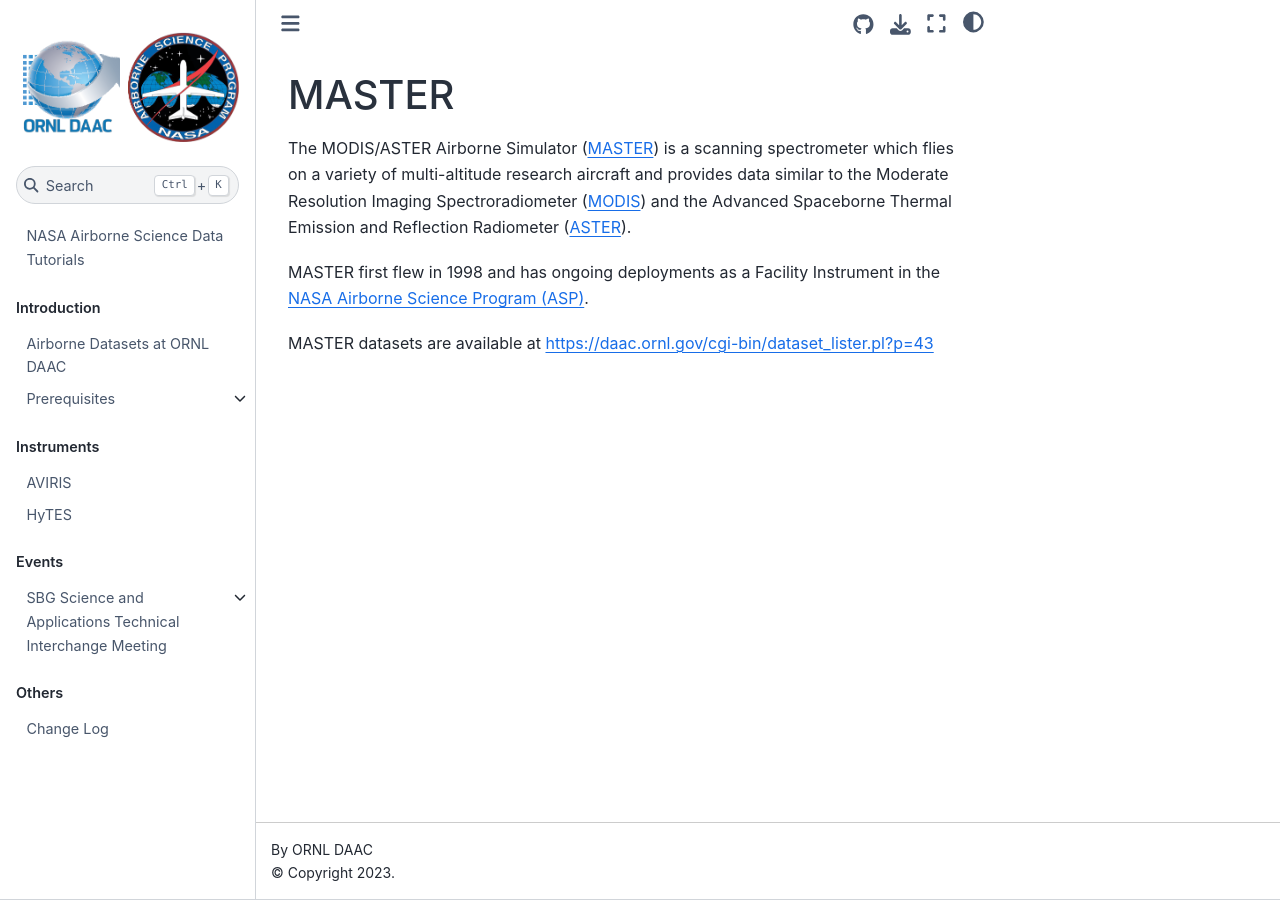
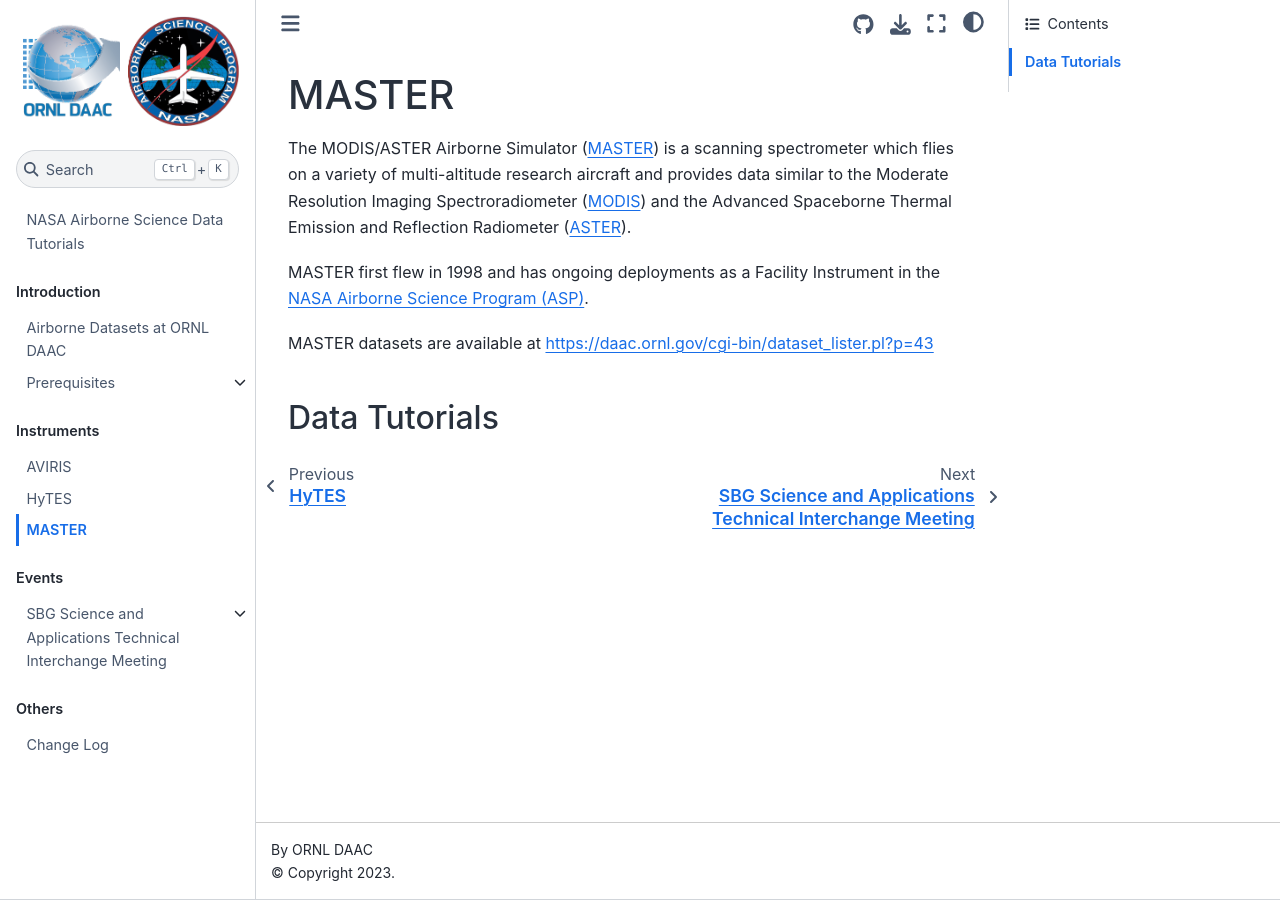
Before and after one commit to ornldaac/airborne, a Jupyter Book: the page built from docs/instruments/master.md, in a window 1280 px wide. Built offline with Jupyter Book 1.0.4 settings and Sphinx 7.4.7 and the Sphinx Book theme 1.1.4, drawn with Linux system fonts in a browser that asks for light colours; pages that are not in the unit, such as notebooks, are missing from menus.

Commit message:
adding master to toc

```diff
--- a/_toc.yml
+++ b/_toc.yml
@@ -19,6 +19,7 @@
     chapters:
     - file: docs/instruments/aviris
     - file: docs/instruments/hytes
+    - file: docs/instruments/master
 #
   - caption: Events
     numbered: false
--- a/docs/instruments/master.md
+++ b/docs/instruments/master.md
@@ -5,3 +5,5 @@
 MASTER first flew in 1998 and has ongoing deployments as a Facility Instrument in the [NASA Airborne Science Program (ASP)](https://airbornescience.nasa.gov/).
 
 MASTER datasets are available at https://daac.ornl.gov/cgi-bin/dataset_lister.pl?p=43
+
+## Data Tutorials
```
Also changed, not shown: docs/instruments/aviris.md (+1 -0 lines).
